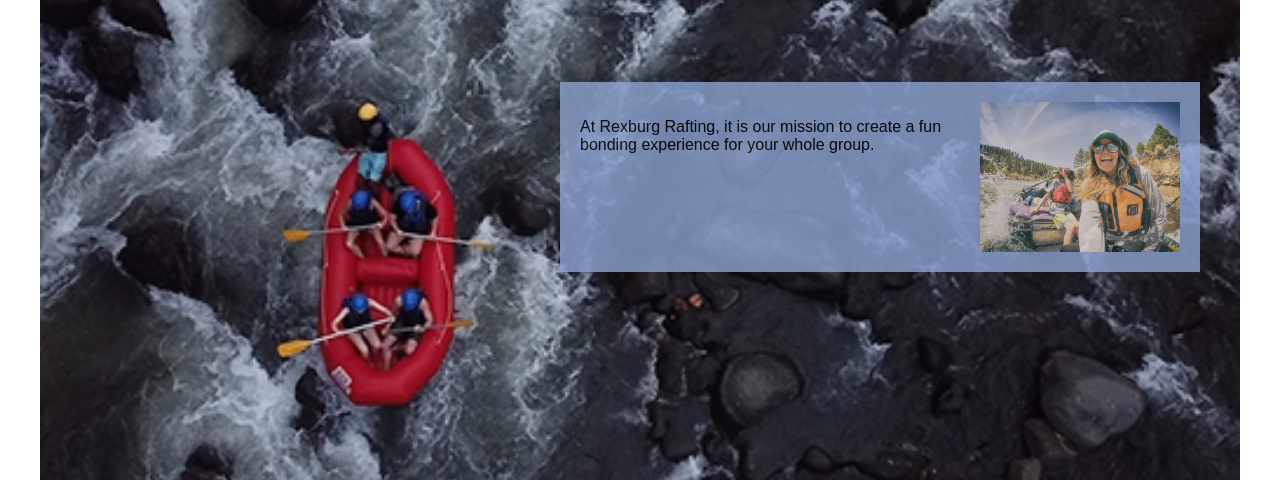
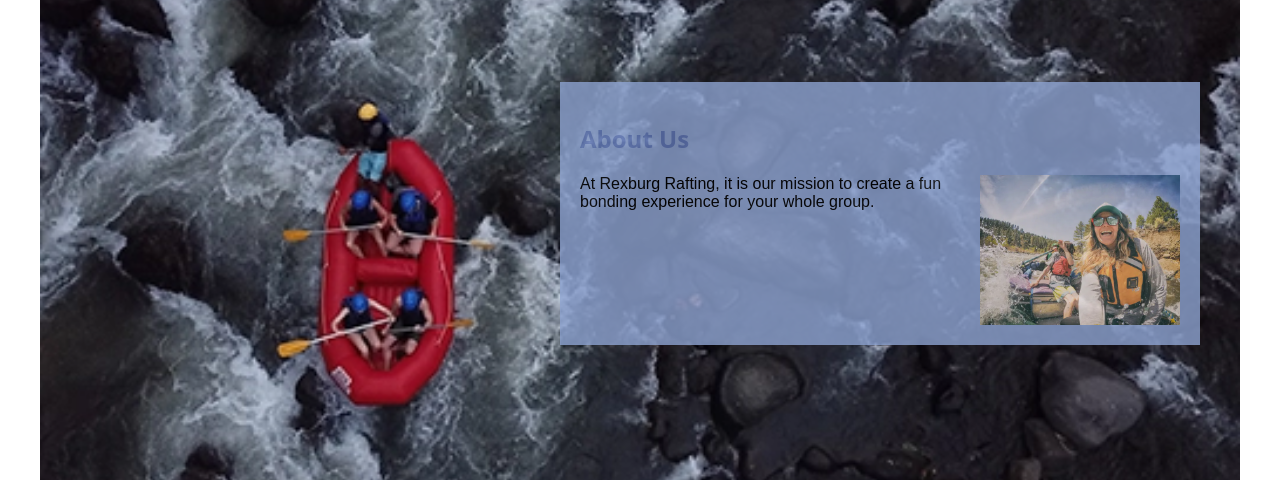
Before and after one commit to robinsse/wdd130, a plain HTML site: page wwr/about.html in a window 1280 px wide. Shown: the part 320-800 px from the top of the page. Drawn offline with Linux system fonts and the light colour scheme; a web font is replaced by a local one.

Commit message:
Article heading

```diff
--- a/wwr/about.html
+++ b/wwr/about.html
@@ -33,6 +33,7 @@
             <img src="images/hero-img.webp" alt="Hero image of people white water rafting">
             <h1>Rexburg Rafting</h1>
             <article>
+                <h2>About Us</h2>
                 <img src="images/about-employee.webp" alt="Happy Rexburg Rafting employee">
                 <p>At Rexburg Rafting, it is our mission to create a fun bonding experience for your whole group.</p>
             </article>
```
Also changed, not shown: 1 other file.
